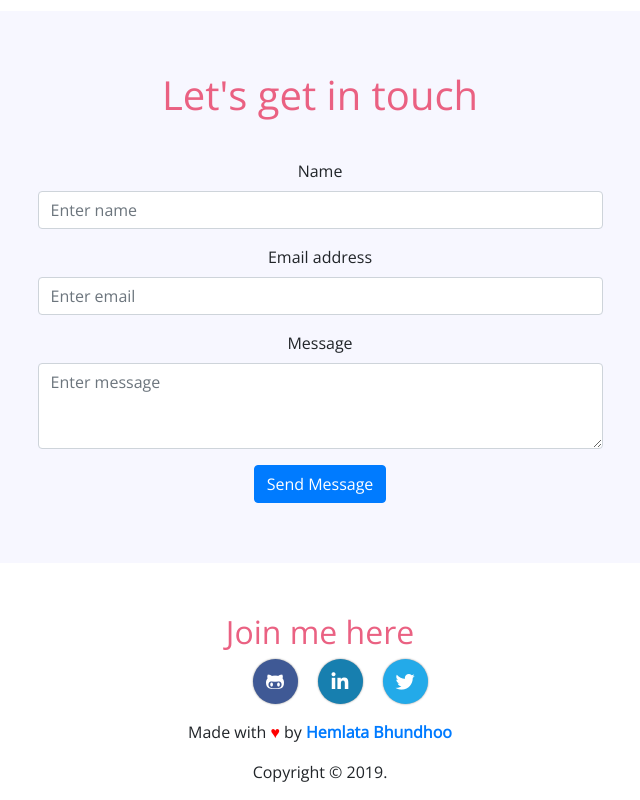
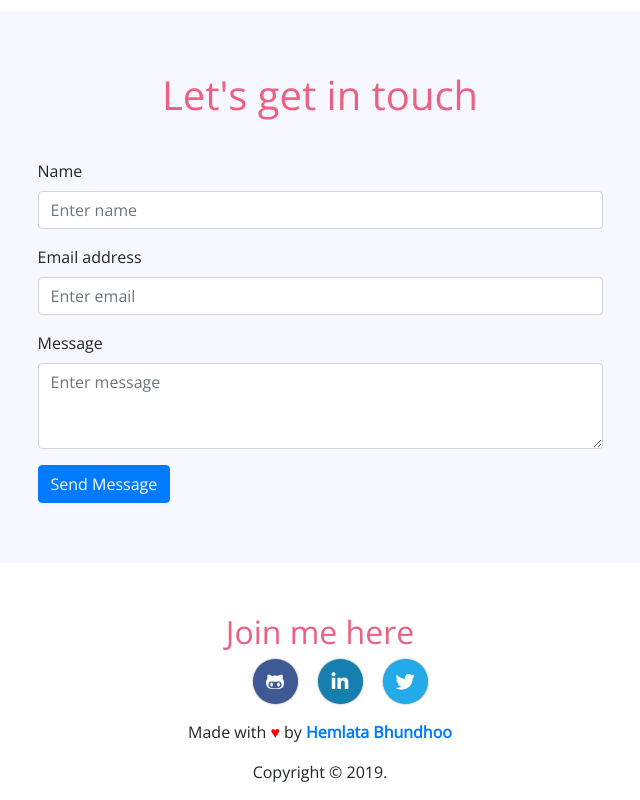
Before and after one commit to Hemlatab/portfolio-v2, a React (Create React App) app: page / in a window 1280 px wide. Shown: the part 2372-3172 px from the top of the page, without its empty margins (320-960 px from the left). Built offline with nearby package versions, Linux system fonts and the light colour scheme.

Commit message:
Align contact form text to left

```diff
--- a/src/Components/Contact/Contact.css
+++ b/src/Components/Contact/Contact.css
@@ -8,7 +8,7 @@
 }
 
 .contact-form{
-    text-align: center;
+    text-align: left;
     margin: 0 auto;
 
 }
@@ -17,8 +17,7 @@
 }
 
 .contact-form label{
-    /* text-align: right; */
-    justify-content: left;
+    font-weight: 500;
 }
 
 .title{
```
